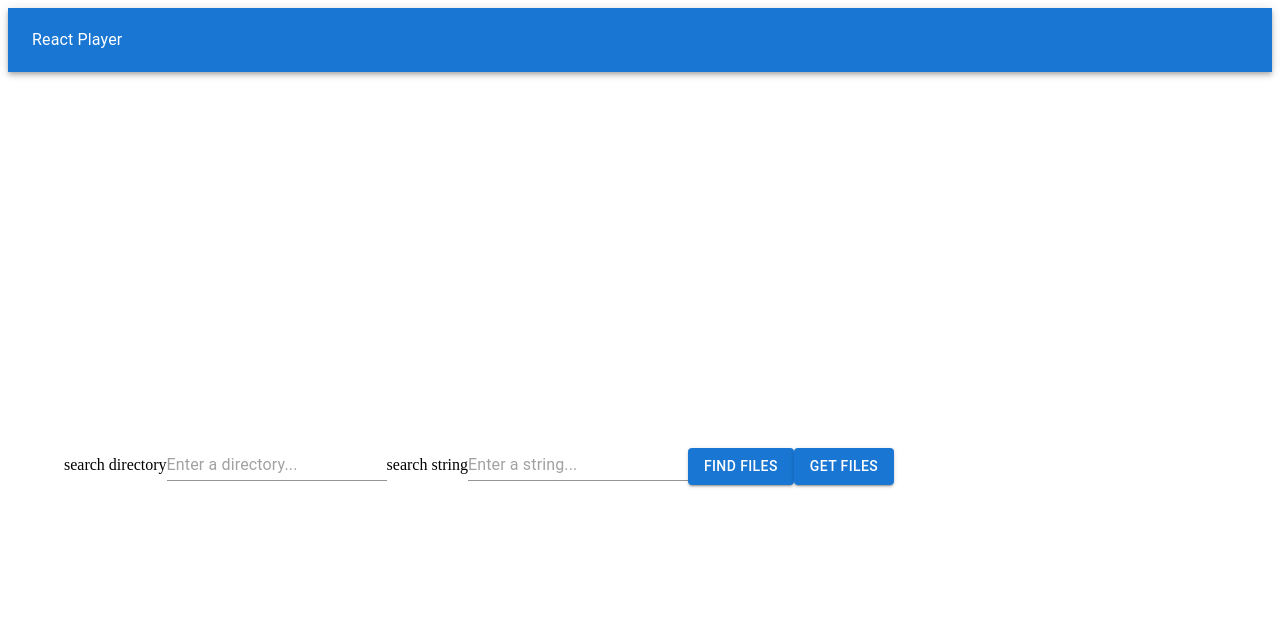
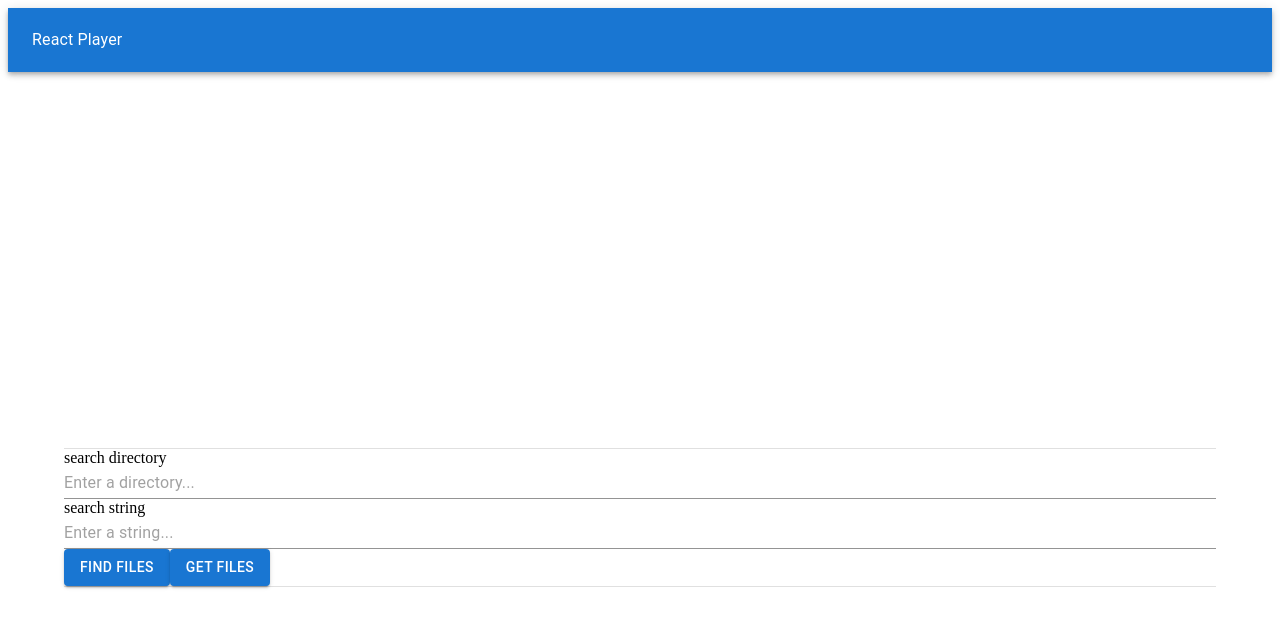
Before and after one commit to tthogehoge/TurnPlayerTauri, a React (Vite) app: page / in a window 1280 px wide. Shown: the top 628 px of the page. Built offline with nearby package versions, Linux system fonts and the light colour scheme.

Commit message:
入力とボタンを関数に分けた

```diff
--- a/src/App.tsx
+++ b/src/App.tsx
@@ -11,9 +11,10 @@ import {
 import { invoke, convertFileSrc } from "@tauri-apps/api/tauri";
 import ReactPlayer from "react-player";
 import {
-  // Box,
+  Box,
   createTheme,
   PaletteMode,
+  Divider,
   // Stack,
   ThemeProvider,
 } from "@mui/material";
@@ -218,6 +219,61 @@ function App() {
     setUrl(new_url);
   }
 
+  // InputとButtonを関数にまとめる
+  function renderInputAndButton(
+    dir: string,
+    str: string,
+    setDir: (dir: string) => void,
+    setStr: (str: string) => void,
+    findFiles: (set:SSetting) => void,
+    getFiles: () => void
+  ) {
+    return (
+      <>
+        <Box>search directory</Box>
+        <Input
+          id="dir-input"
+          onChange={(e) => setDir(e.currentTarget.value)}
+          placeholder="Enter a directory..."
+          value={dir}
+          fullWidth={true}
+        />
+        <Box>search string</Box>
+        <Input
+          id="str-input"
+          onChange={(e) => setStr(e.currentTarget.value)}
+          placeholder="Enter a string..."
+          value={str}
+          fullWidth={true}
+        />
+        <Button
+          variant="contained"
+          type="submit"
+          onClick={(e) => {
+            e.preventDefault();
+            s_config.set.dir = s_dir;
+            s_config.set.str = s_str;
+            setConfig(s_config);
+            saveConfig();
+            findFiles(s_config.set);
+          }}
+        >
+          find files
+        </Button>
+        <Button
+          variant="contained"
+          type="submit"
+          onClick={(e) => {
+            e.preventDefault();
+            getFiles();
+          }}
+        >
+          get files
+        </Button>
+      </>
+    );
+  }
+
   return (
     <ThemeProvider theme={darkTheme}>
       <AppBar position="static" color="primary">
@@ -237,37 +293,19 @@ function App() {
         onPause={()=>{onPlayerPause()}}
       />
 
-      search directory
-      <Input
-        id="dir-input"
-        onChange={ (e) => setDir(e.currentTarget.value) }
-        placeholder="Enter a directory..."
-        value={s_dir}
-      />
-      search string
-      <Input
-        id="str-input"
-        onChange={ (e) => setStr(e.currentTarget.value) }
-        placeholder="Enter a string..."
-        value={s_str}
-      />
-      <Button variant="contained" type="submit"
-        onClick={(e) => {
-          e.preventDefault();
-          s_config.set.dir = s_dir;
-          s_config.set.str = s_str;
-          setConfig(s_config);
-          saveConfig();
-          findFiles(s_config.set);
-        }}
-      >find files</Button>
+      <Divider />
 
-      <Button variant="contained" type="submit"
-        onClick={(e) => {
-          e.preventDefault();
-          getFiles();
-        }}
-      >get files</Button>
+      {// renderInputAndButton関数を呼び出す側のコード
+      renderInputAndButton(
+        s_dir,
+        s_str,
+        setDir,
+        setStr,
+        findFiles,
+        getFiles
+      )}
+
+      <Divider />
 
       <FileList files={s_files} name={s_config.media.name} funcsetmedia={funcSetMedia} ref={scroll_ref} />
     </Container>
```
